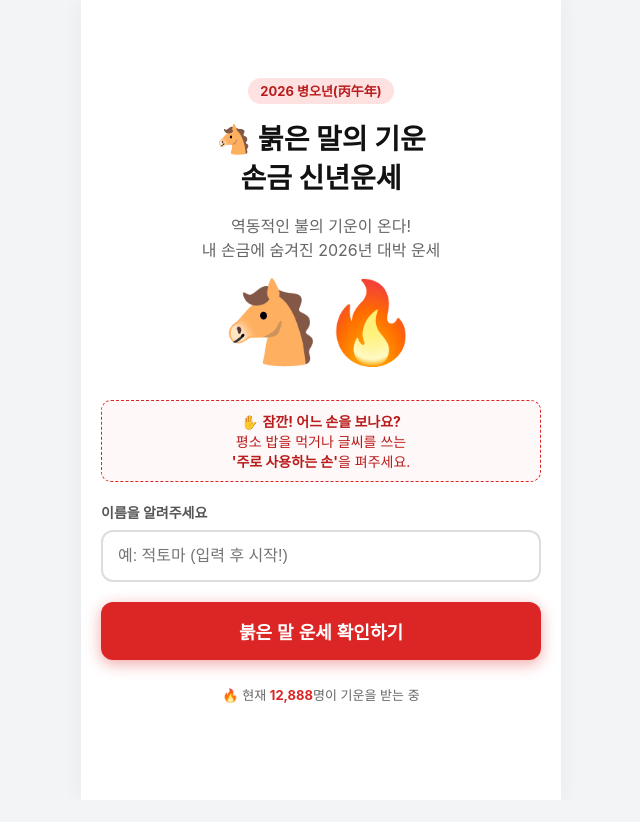
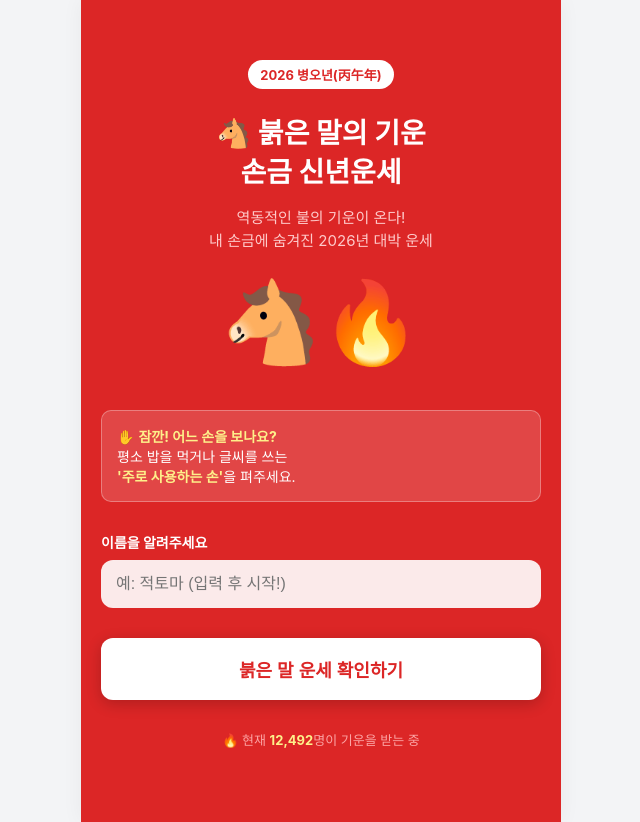
Before and after one commit to oabeautyworld/2026-, a plain HTML site: page docs/index.html in a window 1280 px wide. Shown: the whole page, without its empty margins (319-959 px from the left). Before the commit the page ends 800 px from the top, so only its background shows below. Drawn offline with Linux system fonts and the light colour scheme.

Commit message:
Update index.html

```diff
--- a/docs/index.html
+++ b/docs/index.html
@@ -5,9 +5,8 @@
     <meta name="viewport" content="width=device-width, initial-scale=1.0">
     <title>2026년 붉은 말 손금 운세</title>
     <meta property="og:title" content="2026년 붉은 말 손금 운세">
-    <meta property="og:description" content="병오년(丙午年) 붉은 말의 해, 내 손금에 숨겨진 대박 운세는?">
- <meta property="og:image" content="images/all.png">
-<meta property="og:image" content="https://oabeautyworld.github.io/2026-/images/all.png">
+    <meta property="og:description" content="2026년 병오년(丙午年), 붉은 말의 기운이 담긴 내 운세는? 소름 돋는 손금 풀이 확인하기">
+    <meta property="og:image" content="https://oabeautyworld.github.io/2026-/images/all.png">
 
     <style>
         /* --- 스타일 정의 --- */
@@ -43,38 +42,73 @@
         .pop-in { animation: popIn 0.5s cubic-bezier(0.175, 0.885, 0.32, 1.275) forwards; }
         @keyframes popIn { from { opacity: 0; transform: scale(0.8); } to { opacity: 1; transform: scale(1); } }
 
-        /* 인트로 섹션 */
-        #start-screen { padding: 40px 20px; text-align: center; margin-top: 40px; }
-        .badge { background: #fee2e2; color: #b91c1c; padding: 5px 12px; border-radius: 20px; font-size: 13px; font-weight: bold; }
-        h1 { font-size: 28px; margin: 20px 0 10px; color: #111; line-height: 1.4; }
+        /* ★ 인트로 섹션 (레드 테마 적용) ★ */
+        #start-screen {
+            padding: 60px 20px;
+            text-align: center;
+            background-color: #dc2626; /* 강렬한 레드 배경 */
+            color: white; /* 기본 글씨 흰색 */
+            min-height: 100vh; /* 화면 꽉 차게 */
+            box-sizing: border-box;
+        }
 
-        .horse-icon { font-size: 80px; margin: 20px 0; animation: bounce 2s infinite; }
+        /* 뱃지 스타일 변경 (흰색 배경 + 빨간 글씨) */
+        .badge { background: white; color: #dc2626; padding: 5px 12px; border-radius: 20px; font-size: 13px; font-weight: bold; display: inline-block; margin-bottom: 15px;}
+
+        /* 제목 스타일 */
+        h1 { font-size: 28px; margin: 10px 0 15px; color: white; line-height: 1.4; }
+        .intro-desc { color: #fecaca; line-height: 1.5; font-size: 15px; } /* 연한 붉은색 텍스트 */
+
+        .horse-icon { font-size: 80px; margin: 30px 0; animation: bounce 2s infinite; }
         @keyframes bounce { 0%, 100% { transform: translateY(0); } 50% { transform: translateY(-10px); } }
 
-        /* 안내 박스 */
+        /* 안내 박스 (투명한 흰색 박스로 변경) */
         .tip-box {
-            background: #fff8f8;
-            border: 1px dashed #dc2626;
+            background: rgba(255, 255, 255, 0.15);
+            border: 1px solid rgba(255, 255, 255, 0.3);
             border-radius: 10px;
-            padding: 10px;
-            margin: 20px 0;
+            padding: 15px;
+            margin: 30px 0;
             font-size: 14px;
-            color: #b91c1c;
+            color: #fff;
+            text-align: left;
         }
+        .tip-box strong { color: #fef08a; } /* 노란색 강조 */
 
-        .input-group { margin-bottom: 20px; text-align: left; }
-        .input-label { display: block; font-size: 14px; font-weight: bold; margin-bottom: 8px; color: #555; }
+        .input-group { margin-bottom: 30px; text-align: left; }
+        .input-label { display: block; font-size: 14px; font-weight: bold; margin-bottom: 8px; color: #fff; }
         .name-input {
             width: 100%;
             padding: 15px;
             font-size: 16px;
-            border: 2px solid #ddd;
+            border: none;
             border-radius: 12px;
             box-sizing: border-box;
-            transition: 0.3s;
+            background: rgba(255, 255, 255, 0.9);
+            color: #333;
         }
-        .name-input:focus { border-color: #dc2626; outline: none; }
+        .name-input:focus { outline: 3px solid #fca5a5; }
 
+        /* 시작 버튼 (흰색 배경 + 빨간 글씨) */
+        .start-btn {
+            width: 100%;
+            padding: 18px;
+            border-radius: 12px;
+            border: none;
+            font-size: 18px;
+            font-weight: bold;
+            cursor: pointer;
+            transition: 0.2s;
+            margin-bottom: 15px;
+            background: white;
+            color: #dc2626;
+            box-shadow: 0 4px 15px rgba(0, 0, 0, 0.2);
+        }
+        .start-btn:hover { background: #f9fafb; transform: translateY(-2px); }
+
+        #participant-count { font-weight: bold; color: #fef08a; } /* 노란색 숫자 */
+
+        /* --- 질문 & 결과 화면 공통 --- */
         .btn-base {
             width: 100%;
             padding: 16px;
@@ -86,13 +120,11 @@
             transition: 0.2s;
             margin-bottom: 10px;
         }
-        .start-btn { background: #dc2626; color: white; box-shadow: 0 4px 15px rgba(220, 38, 38, 0.4); }
-        .start-btn:hover { background: #b91c1c; }
 
-        #question-screen { display: none; padding: 20px; }
+        #question-screen { display: none; padding: 20px; padding-top: 40px; }
         .progress-container { width: 100%; background: #eee; height: 6px; border-radius: 10px; margin-bottom: 30px; }
         .progress-bar { height: 100%; background: #dc2626; width: 0%; transition: width 0.3s; border-radius: 10px; }
-        #question-text { font-size: 24px; text-align: center; margin-bottom: 10px; line-height: 1.3; }
+        #question-text { font-size: 24px; text-align: center; margin-bottom: 10px; line-height: 1.3; color: #333; }
         .sub-text { text-align: center; color: #666; font-size: 15px; margin-bottom: 30px; line-height: 1.5; background: #f9f9f9; padding: 10px; border-radius: 8px; }
 
         .option-card {
@@ -109,9 +141,9 @@
             transition: 0.2s;
         }
         .option-card:hover { border-color: #dc2626; background: #fef2f2; }
-        .img-wrapper { width: 60px; height: 60px; background: #ddd; border-radius: 10px; margin-right: 15px; overflow: hidden; flex-shrink: 0; }
-        .img-wrapper img { width: 100%; height: 100%; object-fit: cover; }
-        .option-card p { font-size: 16px; font-weight: 600; margin: 0; text-align: left; line-height: 1.4; }
+        .img-wrapper { width: 60px; height: 60px; background: #f0f0f0; border-radius: 10px; margin-right: 15px; overflow: hidden; flex-shrink: 0; border: 1px solid #eee; }
+        .img-wrapper img { width: 100%; height: 100%; object-fit: contain; }
+        .option-card p { font-size: 16px; font-weight: 600; margin: 0; text-align: left; line-height: 1.4; color: #333; }
 
         #loading-screen { display: none; text-align: center; padding-top: 150px; }
         .loader {
@@ -195,7 +227,6 @@
 
         .retry-btn { background: white; border: 1px solid #ddd; color: #666; font-size: 14px; }
 
-        #participant-count { font-weight: bold; color: #dc2626; }
     </style>
 </head>
 <body>
@@ -205,7 +236,7 @@
             <div class="intro-box">
                 <span class="badge">2026 병오년(丙午年)</span>
                 <h1>🐴 붉은 말의 기운<br>손금 신년운세</h1>
-                <p style="color:#666; line-height: 1.5;">역동적인 불의 기운이 온다!<br>내 손금에 숨겨진 2026년 대박 운세</p>
+                <p class="intro-desc">역동적인 불의 기운이 온다!<br>내 손금에 숨겨진 2026년 대박 운세</p>
                 <div class="horse-icon">🐴🔥</div>
             </div>
 
@@ -220,9 +251,9 @@
                 <input type="text" id="username" class="name-input" placeholder="예: 적토마 (입력 후 시작!)">
             </div>
 
-            <button class="btn-base start-btn" onclick="startTest()">붉은 말 운세 확인하기</button>
+            <button class="start-btn" onclick="startTest()">붉은 말 운세 확인하기</button>
 
-            <p style="margin-top:15px; font-size:13px; color:#666;">
+            <p style="margin-top:15px; font-size:13px; color:#fca5a5;">
                 🔥 현재 <span id="participant-count">12,492</span>명이 기운을 받는 중
             </p>
         </section>
@@ -272,7 +303,7 @@
                 <h3>방금 펼쳐보신 그 손...✋</h3>
                 <p style="font-size: 16px; margin-bottom: 10px; font-weight: bold; color: #e91e63;">사이즈에 딱 맞는 추천템이 있어요!</p>
                 <div class="viral-visual">
-                    <img src="images/01.jpg" alt="손바닥 위 소닉플로우">
+                    <img src="images/viral_sonicflow.jpg" alt="손바닥 위 소닉플로우">
                 </div>
                 <p class="viral-text">
                     <strong>생수보다 가벼운 280g!</strong><br>
@@ -457,14 +488,7 @@
             const shareText = "2026년 병오년(丙午年), 붉은 말의 기운이 담긴 내 운세는? 🐴🔥\n소름 돋는 손금 풀이 확인하기 👇";
 
             const shareUrl = window.location.href;
-            const shareData = { title: '2026년 붉은 말 손금 운세', text: shareText, url: shareUrl };
 
-            if (navigator.share) {
-                navigator.share(shareData).then(() => console.log('공유 성공')).catch((error) => console.log('공유 실패', error));
-            } else {
-                navigator.clipboard.writeText(shareText + "\n" + shareUrl)
-                    .then(() => alert("링크가 복사되었습니다! 단톡방에 공유해서 대박 기운을 나누세요."))
-                    .catch(err => console.error('복사 실패', err));
             }
         }
     </script>
```
